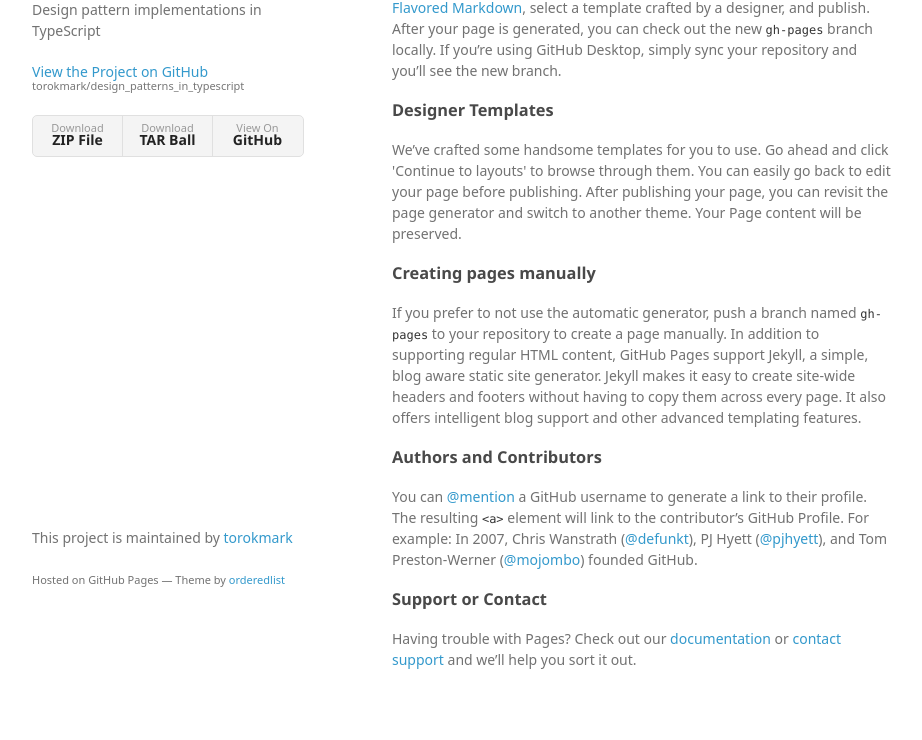
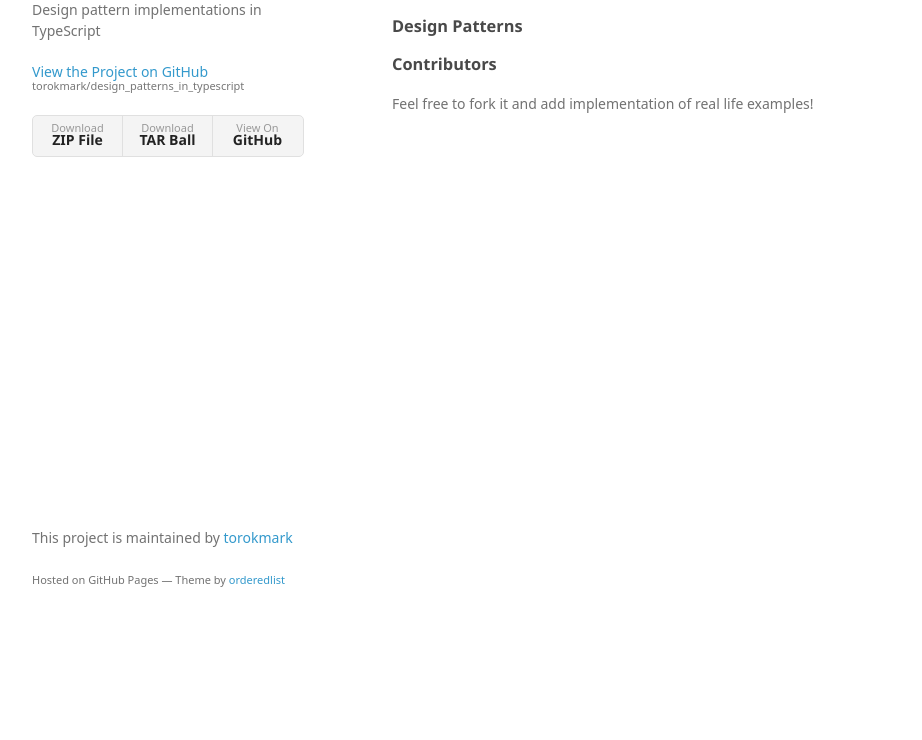
Before and after one commit to torokmark/design_patterns_in_typescript, a plain HTML site: page index.html in a window 1280 px wide. Shown: the part 141-881 px from the top of the page, without its empty margins (178-1100 px from the left). After the commit the page ends 800 px from the top, so only its background shows below. Drawn offline with Linux system fonts and the light colour scheme; a web font is replaced by a local one.

```diff
--- a/index.html
+++ b/index.html
@@ -29,29 +29,17 @@
       </header>
       <section>
         <h3>
-<a id="welcome-to-github-pages" class="anchor" href="#welcome-to-github-pages" aria-hidden="true"><span class="octicon octicon-link"></span></a>Welcome to GitHub Pages.</h3>
+<a id="intro" class="anchor" href="#intro" aria-hidden="true"><span class="octicon octicon-link"></span></a>Intro</h3>
 
-<p>This automatic page generator is the easiest way to create beautiful pages for all of your projects. Author your page content here <a href="https://guides.github.com/features/mastering-markdown/">using GitHub Flavored Markdown</a>, select a template crafted by a designer, and publish. After your page is generated, you can check out the new <code>gh-pages</code> branch locally. If you’re using GitHub Desktop, simply sync your repository and you’ll see the new branch.</p>
+<p>This project is about to give hands-on implementation examples of design patterns in <a href="https://github.com/Microsoft/TypeScript">Typescript</a>.</p>
 
 <h3>
-<a id="designer-templates" class="anchor" href="#designer-templates" aria-hidden="true"><span class="octicon octicon-link"></span></a>Designer Templates</h3>
-
-<p>We’ve crafted some handsome templates for you to use. Go ahead and click 'Continue to layouts' to browse through them. You can easily go back to edit your page before publishing. After publishing your page, you can revisit the page generator and switch to another theme. Your Page content will be preserved.</p>
+<a id="design-patterns" class="anchor" href="#design-patterns" aria-hidden="true"><span class="octicon octicon-link"></span></a>Design Patterns</h3>
 
 <h3>
-<a id="creating-pages-manually" class="anchor" href="#creating-pages-manually" aria-hidden="true"><span class="octicon octicon-link"></span></a>Creating pages manually</h3>
+<a id="contributors" class="anchor" href="#contributors" aria-hidden="true"><span class="octicon octicon-link"></span></a>Contributors</h3>
 
-<p>If you prefer to not use the automatic generator, push a branch named <code>gh-pages</code> to your repository to create a page manually. In addition to supporting regular HTML content, GitHub Pages support Jekyll, a simple, blog aware static site generator. Jekyll makes it easy to create site-wide headers and footers without having to copy them across every page. It also offers intelligent blog support and other advanced templating features.</p>
-
-<h3>
-<a id="authors-and-contributors" class="anchor" href="#authors-and-contributors" aria-hidden="true"><span class="octicon octicon-link"></span></a>Authors and Contributors</h3>
-
-<p>You can <a href="https://github.com/blog/821" class="user-mention">@mention</a> a GitHub username to generate a link to their profile. The resulting <code>&lt;a&gt;</code> element will link to the contributor’s GitHub Profile. For example: In 2007, Chris Wanstrath (<a href="https://github.com/defunkt" class="user-mention">@defunkt</a>), PJ Hyett (<a href="https://github.com/pjhyett" class="user-mention">@pjhyett</a>), and Tom Preston-Werner (<a href="https://github.com/mojombo" class="user-mention">@mojombo</a>) founded GitHub.</p>
-
-<h3>
-<a id="support-or-contact" class="anchor" href="#support-or-contact" aria-hidden="true"><span class="octicon octicon-link"></span></a>Support or Contact</h3>
-
-<p>Having trouble with Pages? Check out our <a href="https://help.github.com/pages">documentation</a> or <a href="https://github.com/contact">contact support</a> and we’ll help you sort it out.</p>
+<p>Feel free to fork it and add implementation of real life examples!</p>
       </section>
       <footer>
         <p>This project is maintained by <a href="https://github.com/torokmark">torokmark</a></p>
```
Also changed, not shown: params.json (+1 -1 lines).
